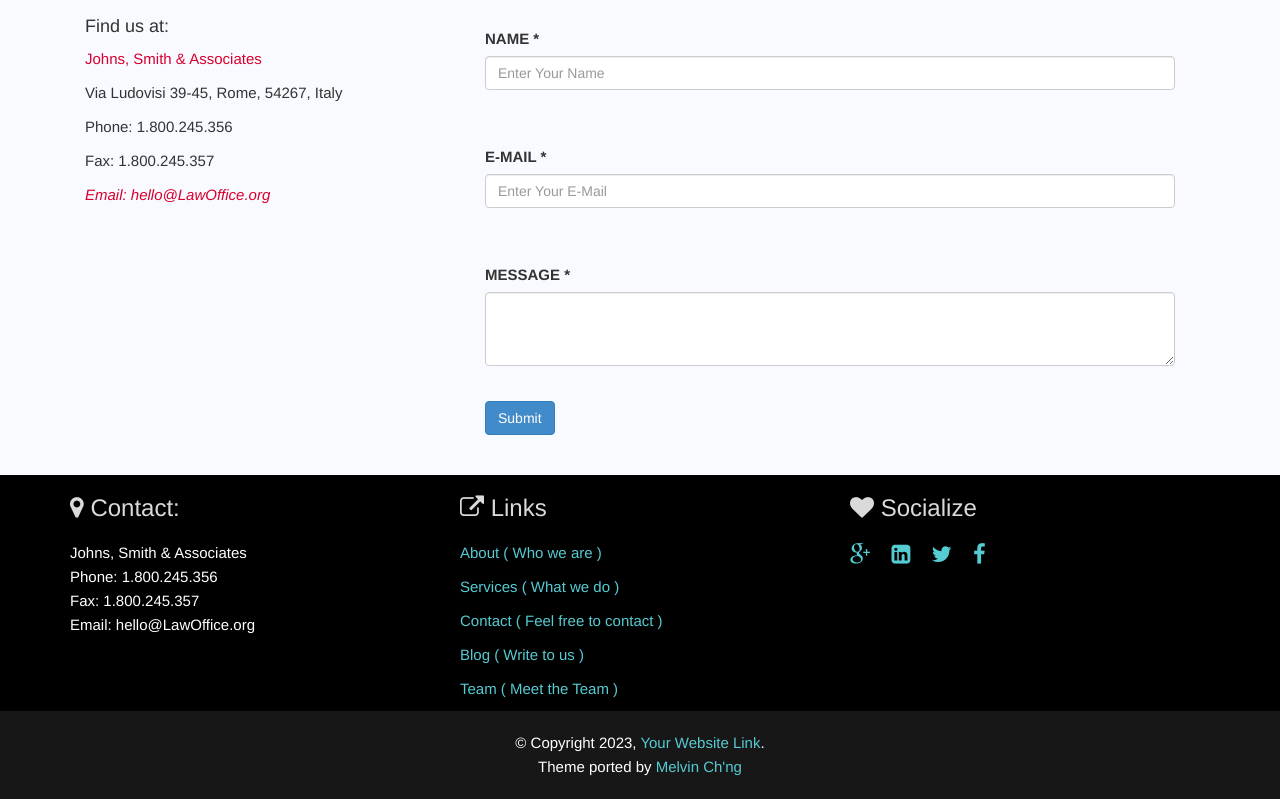
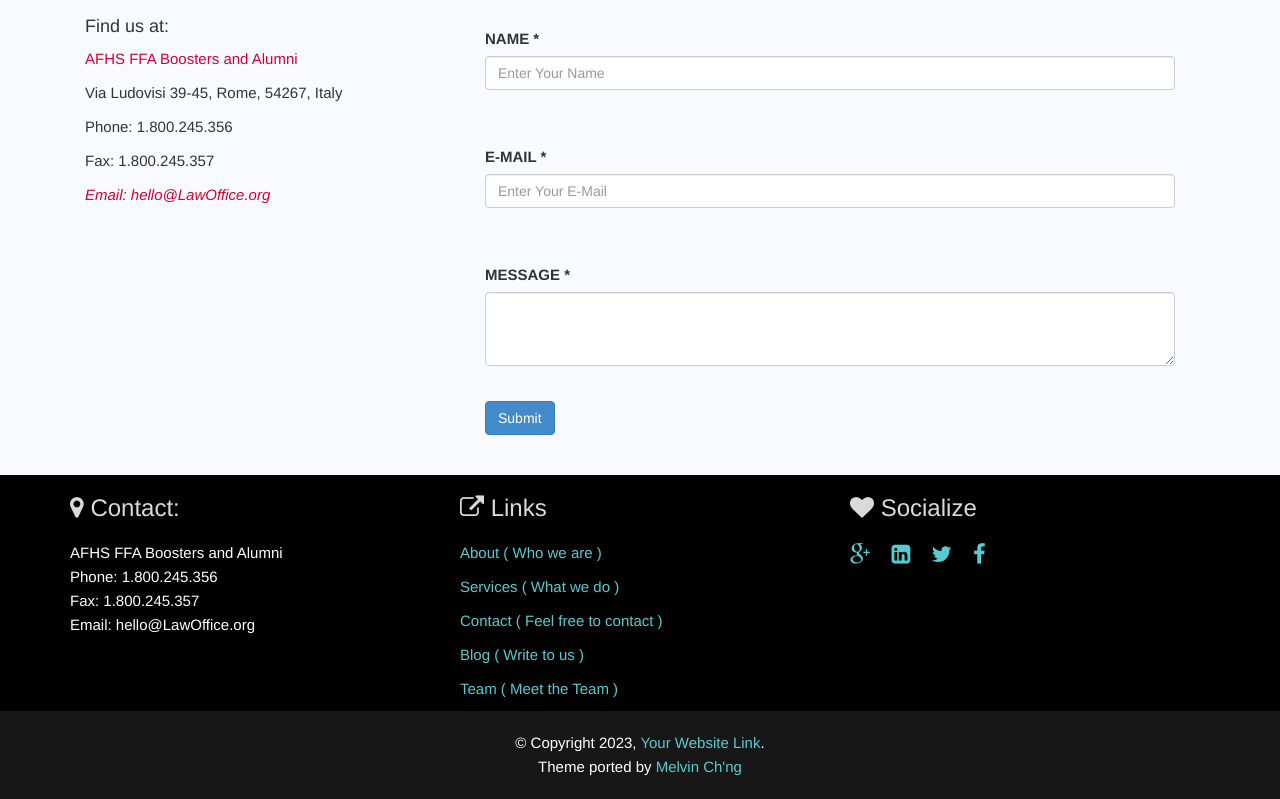
Before and after one commit to afhsffaboosters/afhsffaboosters.github.io, a Jekyll site: the page built from contact.html, in a window 1280 px wide. Shown: the part 531-1330 px from the top of the page. Built offline with Jekyll 4.4.1, drawn with Linux system fonts in a browser that asks for light colours.

Commit message:
update ORG info

```diff
--- a/_config.yml
+++ b/_config.yml
@@ -13,16 +13,15 @@
 # you will see them accessed via {{ site.title }}, {{ site.email }}, and so on.
 # You can create any custom variable you would like, and they will be accessible
 # in the templates via {{ site.myvariable }}.
-title: Business Jekyll Theme
-email: your-email@example.com
+title: AFHS FFA Boosters
+email: afhsffaalumni@gmail.com
 description: > # this means to ignore newlines until "baseurl:"
-  Yet another Jekyll theme. It is designed for business purpose and ported by
-  Melvin Ch'ng.
+  Apex Friendship High School FFA Boosteres
 baseurl: "" # the subpath of your site, e.g. /blog
 url: "" # the base hostname & protocol for your site, e.g. http://example.com
 
 # Company Information
-company_name: Johns, Smith & Associates
+company_name: AFHS FFA Boosters and Alumni
 address_line: Via Ludovisi 39-45, Rome, 54267, Italy
 telephone_number: 1.800.245.356
 fax_number: 1.800.245.357
```
Also changed, not shown: Gemfile.lock.
